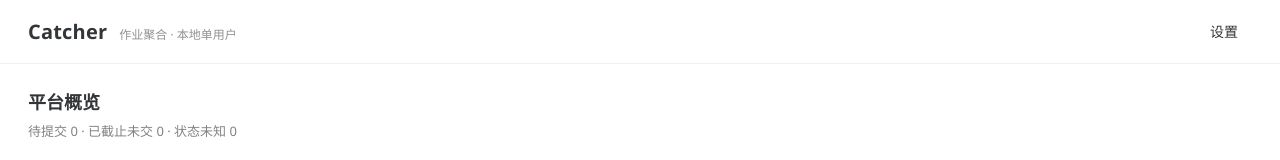
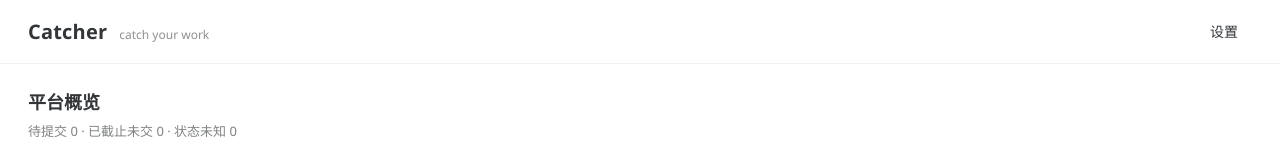
Before and after one commit to jiajia-jun/catcher, a Vue app in the folder frontend/: page / in a window 1280 px wide. Shown: the top 160 px of the page. Built offline with nearby package versions, Linux system fonts and the light colour scheme; the HTML template or start-up script is replaced by a standard one.

Commit message:
feat(界面): 更新标题副文案为 catch your work

```diff
--- a/frontend/src/views/MainView.vue
+++ b/frontend/src/views/MainView.vue
@@ -140,7 +140,7 @@ function rowKey(row: AssignmentView) {
     <n-layout-header bordered class="topbar">
       <div class="brand">
         <span class="brand-name">Catcher</span>
-        <span class="brand-sub">作业聚合 · 本地单用户</span>
+        <span class="brand-sub">catch your work</span>
       </div>
       <div class="top-actions">
         <n-text depth="3" class="data-dir" :title="dataDir">{{ dataDir }}</n-text>
```
